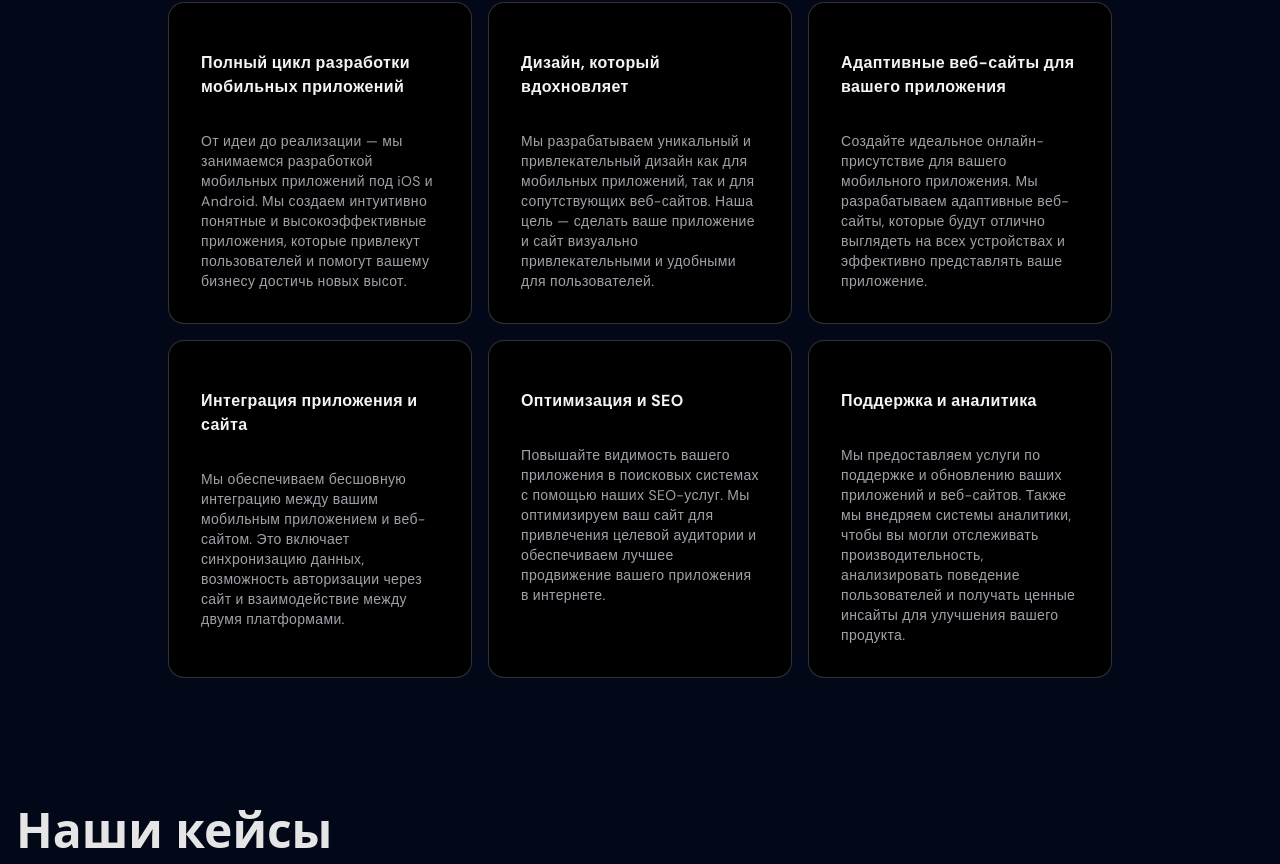
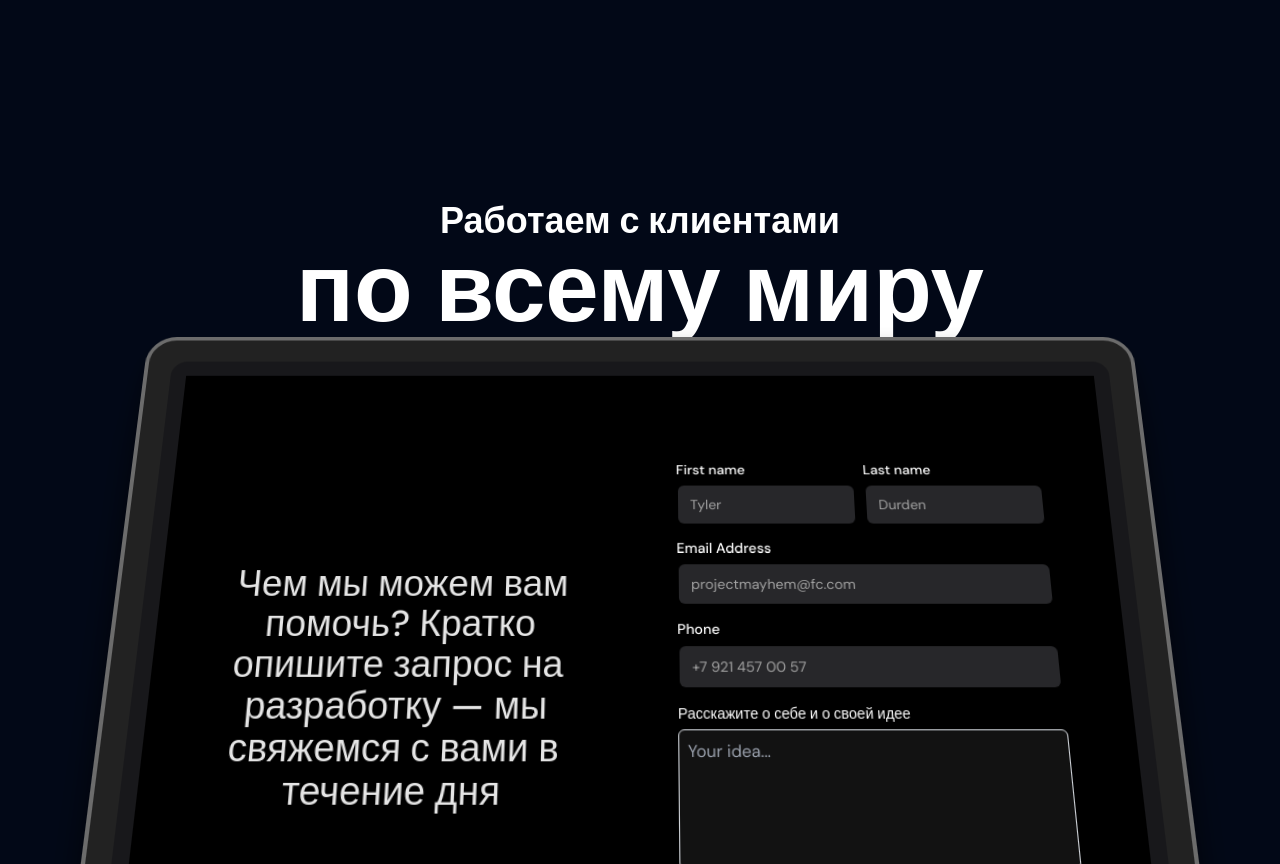
Before and after one commit to Fluttrium/FLUTTRIUM-WEB-NEXT, a Next.js app: page /main in a window 1280 px wide. Shown: the part 956-1820 px from the top of the page. Built offline with nearby package versions, Linux system fonts and the light colour scheme.

Commit message:
Новая форма и карточки

```diff
--- a/src/app/main/page.tsx
+++ b/src/app/main/page.tsx
@@ -5,15 +5,17 @@ import { ThreeDCardDemo } from "@/components/Projects";
 import { AppleCardsCarouselDemo } from "@/components/AppleCards";
 import { Form } from "@/components/Form";
 import Footer from "@/components/global/footer";
+import { HeroScrollDemo } from "@/components/ContainerScroll";
+
 
 export default function Home() {
   return (
     <div>
       <Navbar />
       <ThreeDCardDemo />
+      <HeroScrollDemo/>
       <CardHoverEffectDemo />
       <AppleCardsCarouselDemo/>
-      <Form/>
       <Footer/>
     </div>
   );
--- a/src/components/Cards.tsx
+++ b/src/components/Cards.tsx
@@ -4,9 +4,19 @@ import { HoverEffect } from "./ui/card-hover-effect";
 
 export function CardHoverEffectDemo() {
   return (
-    <div className="max-w-5xl mx-auto px-8">
-      <HoverEffect items={projects} />
-    </div>
+    <>
+    <div className="flex justify-center">
+  <h1 className="text-4xl font-semibold text-black dark:text-white text-center">
+    <span className="text-4xl md:text-[6rem] font-bold mt-1 leading-none block">
+    Рассказываем, как будем сотрудничать
+    </span>
+  </h1>
+</div>
+    <div className="max-w-5xl mx-auto px-8 lg:border lg:border-gray-200 lg:rounded-lg lg:p-4">
+
+    <HoverEffect items={projects} />
+  </div>
+  </>
   );
 }
 export const projects = [
--- /dev/null
+++ b/src/components/ContainerScroll.tsx
@@ -0,0 +1,28 @@
+"use client";
+import React from "react";
+
+import Image from "next/image";
+import { ContainerScroll } from "./ui/container-scroll-animation";
+import { Form } from "./Form";
+
+export function HeroScrollDemo() {
+  return (
+    <div className="flex flex-col overflow-hidden">
+      <ContainerScroll
+        titleComponent={
+          <>
+            <h1 className="text-4xl font-semibold text-black dark:text-white">
+            Работаем с клиентами <br />
+              <span className="text-4xl md:text-[6rem] font-bold mt-1 leading-none">
+              по всему миру
+              </span>
+            </h1>
+          </>
+        }
+      >
+        <Form
+        />
+      </ContainerScroll>
+    </div>
+  );
+}
--- a/src/components/Form.tsx
+++ b/src/components/Form.tsx
@@ -1,4 +1,5 @@
 "use client";
+
 import React from "react";
 import { cn } from "@/lib/utils";
 import {
@@ -14,11 +15,16 @@ export function Form() {
     e.preventDefault();
     console.log("Form submitted");
   };
+
   return (
-    <div className="max-w-md w-full mx-auto rounded-none md:rounded-2xl p-4 md:p-8 shadow-input bg-white dark:bg-black mb-40">
-      <h2 className="font-bold text-xl text-neutral-800 dark:text-neutral-200">
-        Оставте завявку
-      </h2>
+    <div className="max-w-6xl w-full mx-auto p-4 md:p-8 shadow-input bg-white dark:bg-black mb-40 flex flex-col md:flex-row">
+      <div className="md:w-2/3 mb-8 md:mb-0 md:pr-8 flex items-center justify-center">
+        <p className="font-medium text-neutral-800 dark:text-neutral-200 text-4xl text-center">
+          Чем мы можем вам помочь? Кратко опишите запрос на разработку — мы свяжемся с вами в течение дня
+        </p>
+      </div>
+      <div className="md:w-2/3">
+        <div className="max-w-md w-full mx-auto rounded-none md:rounded-2xl p-4 md:p-8 bg-white dark:bg-black">
           <form className="my-8" onSubmit={handleSubmit}>
             <div className="flex flex-col md:flex-row space-y-2 md:space-y-0 md:space-x-2 mb-4">
               <LabelInputContainer>
@@ -32,13 +38,20 @@ export function Form() {
             </div>
             <LabelInputContainer className="mb-4">
               <Label htmlFor="email">Email Address</Label>
-          <Input id="email" placeholder="projectmayhem@fc.com" type="phone" />
+              <Input id="email" placeholder="projectmayhem@fc.com" type="email" />
             </LabelInputContainer>
             <LabelInputContainer className="mb-4">
               <Label htmlFor="phone">Phone</Label>
               <Input id="phone" placeholder="+7 921 457 00 57" type="phone" />
             </LabelInputContainer>
-
+            <LabelInputContainer className="mb-4">
+              <Label htmlFor="idea">Расскажите о себе и о своей идее</Label>
+              <textarea
+                id="idea"
+                placeholder="Your idea..."
+                className="border border-gray-300 rounded-md p-2 w-full h-32 resize-none"
+              ></textarea>
+            </LabelInputContainer>
             <button
               className="bg-gradient-to-br relative group/btn from-black dark:from-zinc-900 dark:to-zinc-900 to-neutral-600 block dark:bg-zinc-800 w-full text-white rounded-md h-10 font-medium shadow-[0px_1px_0px_0px_#ffffff40_inset,0px_-1px_0px_0px_#ffffff40_inset] dark:shadow-[0px_1px_0px_0px_var(--zinc-800)_inset,0px_-1px_0px_0px_var(--zinc-800)_inset]"
               type="submit"
@@ -47,6 +60,8 @@ export function Form() {
               <BottomGradient />
             </button>
           </form>
+        </div>
+      </div>
     </div>
   );
 }
@@ -73,3 +88,17 @@ const LabelInputContainer = ({
     </div>
   );
 };
+
+export default function Page() {
+  return (
+    <>
+      <h1 className="text-4xl font-semibold text-black dark:text-white">
+        Работаем с клиентами <br />
+        <span className="text-4xl md:text-[6rem] font-bold mt-1 leading-none">
+          по всему миру
+        </span>
+      </h1>
+      <Form />
+    </>
+  );
+}
--- /dev/null
+++ b/src/components/ui/container-scroll-animation.tsx
@@ -0,0 +1,95 @@
+"use client";
+import React, { useRef } from "react";
+import { useScroll, useTransform, motion, MotionValue } from "framer-motion";
+
+export const ContainerScroll = ({
+  titleComponent,
+  children,
+}: {
+  titleComponent: string | React.ReactNode;
+  children: React.ReactNode;
+}) => {
+  const containerRef = useRef<any>(null);
+  const { scrollYProgress } = useScroll({
+    target: containerRef,
+  });
+  const [isMobile, setIsMobile] = React.useState(false);
+
+  React.useEffect(() => {
+    const checkMobile = () => {
+      setIsMobile(window.innerWidth <= 768);
+    };
+    checkMobile();
+    window.addEventListener("resize", checkMobile);
+    return () => {
+      window.removeEventListener("resize", checkMobile);
+    };
+  }, []);
+
+  const scaleDimensions = () => {
+    return isMobile ? [0.7, 0.9] : [1.05, 1];
+  };
+
+  const rotate = useTransform(scrollYProgress, [0, 1], [20, 0]);
+  const scale = useTransform(scrollYProgress, [0, 1], scaleDimensions());
+  const translate = useTransform(scrollYProgress, [0, 1], [0, -100]);
+
+  return (
+    <div
+      className="h-[60rem] md:h-[80rem] flex items-center justify-center relative p-2 md:p-20"
+      ref={containerRef}
+    >
+      <div
+        className="py-10 md:py-40 w-full relative"
+        style={{
+          perspective: "1000px",
+        }}
+      >
+        <Header translate={translate} titleComponent={titleComponent} />
+        <Card rotate={rotate} translate={translate} scale={scale}>
+          {children}
+        </Card>
+      </div>
+    </div>
+  );
+};
+
+export const Header = ({ translate, titleComponent }: any) => {
+  return (
+    <motion.div
+      style={{
+        translateY: translate,
+      }}
+      className="div max-w-5xl mx-auto text-center"
+    >
+      {titleComponent}
+    </motion.div>
+  );
+};
+
+export const Card = ({
+  rotate,
+  scale,
+  children,
+}: {
+  rotate: MotionValue<number>;
+  scale: MotionValue<number>;
+  translate: MotionValue<number>;
+  children: React.ReactNode;
+}) => {
+  return (
+    <motion.div
+      style={{
+        rotateX: rotate,
+        scale,
+        boxShadow:
+          "0 0 #0000004d, 0 9px 20px #0000004a, 0 37px 37px #00000042, 0 84px 50px #00000026, 0 149px 60px #0000000a, 0 233px 65px #00000003",
+      }}
+      className="max-w-5xl -mt-12 mx-auto h-[30rem] md:h-[40rem] w-full border-4 border-[#6C6C6C] p-2 md:p-6 bg-[#222222] rounded-[30px] shadow-2xl"
+    >
+      <div className=" h-full w-full  overflow-hidden rounded-2xl bg-gray-100 dark:bg-zinc-900 md:rounded-2xl md:p-4 ">
+        {children}
+      </div>
+    </motion.div>
+  );
+};
```
Lines whose indentation alone changed are shown as unchanged.
